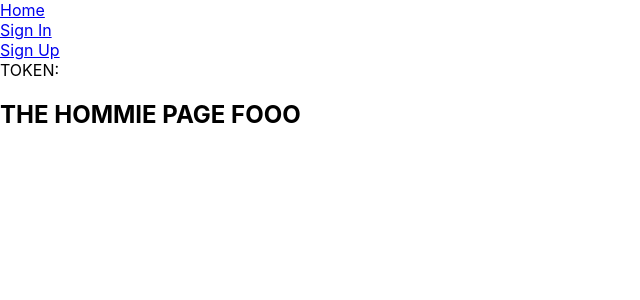
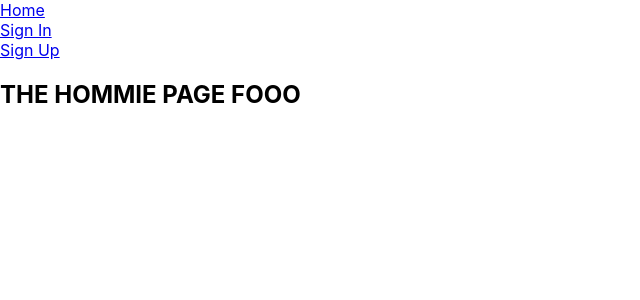
Before and after one commit to cristian-montes/auth_frontend, a React (Create React App) app: page / in a window 1280 px wide. Shown: the top 300 px of the page, without its empty margins (0-640 px from the left). Built offline with nearby package versions, Linux system fonts and the light colour scheme.

Commit message:
cleaning

```diff
--- a/src/App.js
+++ b/src/App.js
@@ -24,8 +24,7 @@ class App extends Component{
         <NavLink to="/signin"> Sign In</NavLink><br/>
         <NavLink to="/signup"> Sign Up</NavLink><br/>
         <div>
-          TOKEN:
-          {this.state.token && this.state.token.toString()}
+
         </div>
       </header>
       <section className='main'>
```
